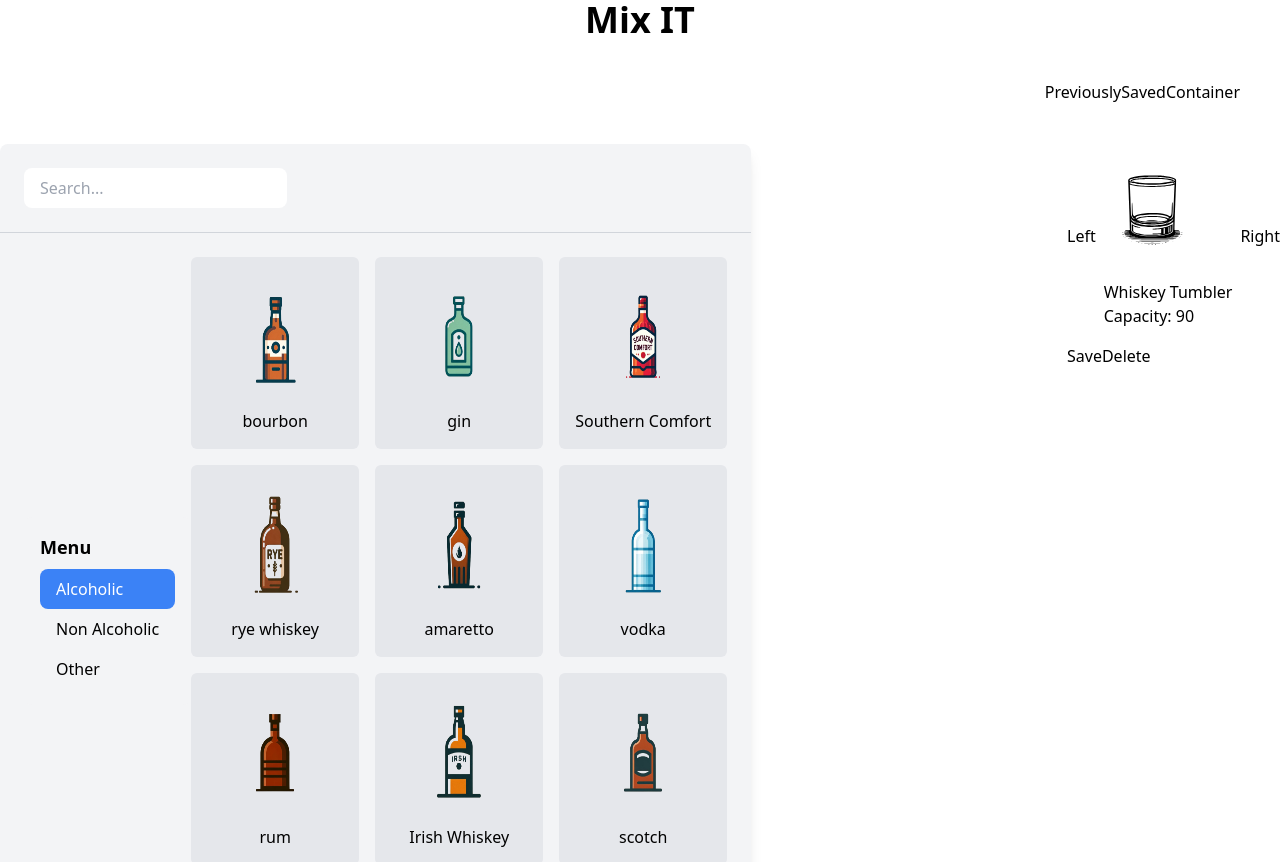
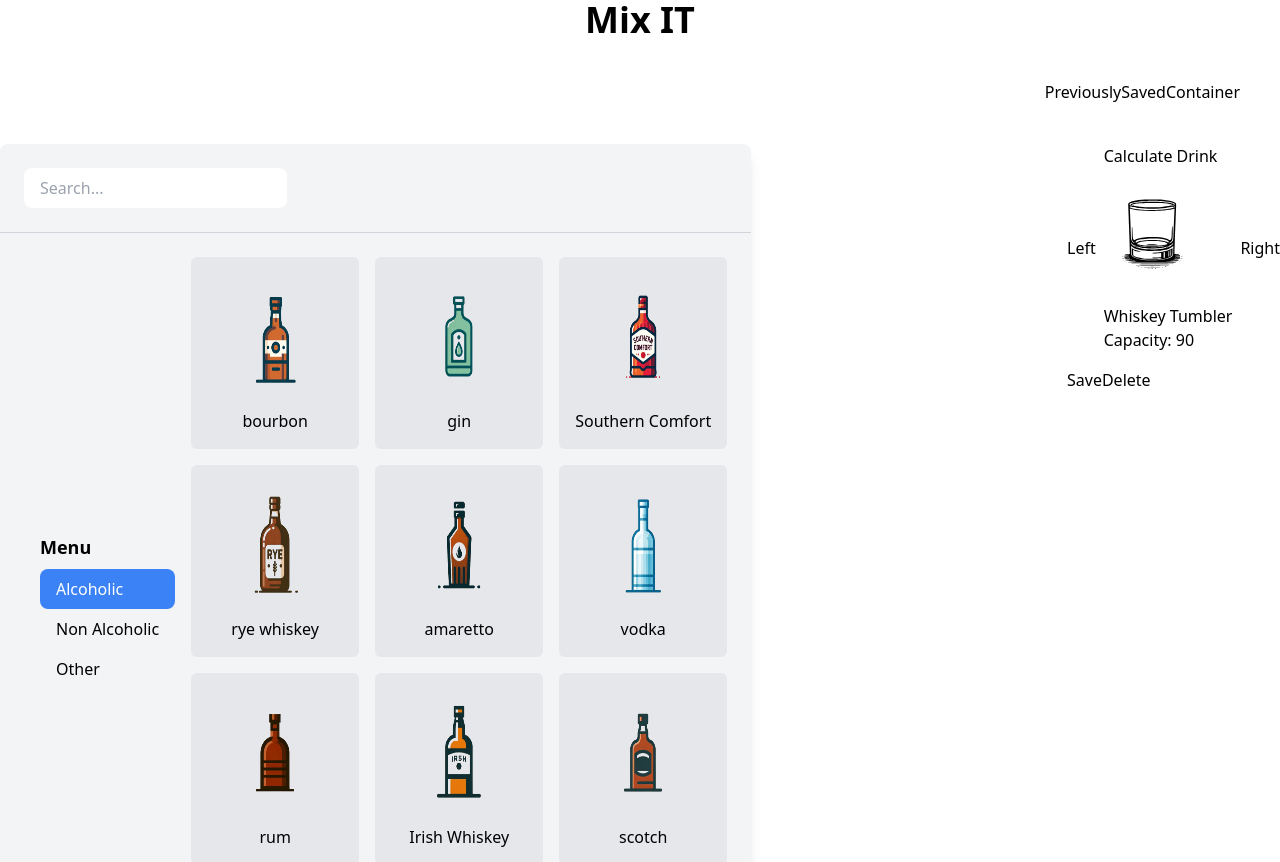
Before and after one commit to andreealuca25/Mix-IT, a React app in the folder client/: page / in a window 1280 px wide. Shown: the top 862 px of the page. Built offline with nearby package versions, Linux system fonts and the light colour scheme.

Commit message:
mock functionality for glass content calculator

```diff
--- a/client/src/components/bar/PourButton.js
+++ b/client/src/components/bar/PourButton.js
@@ -10,7 +10,7 @@ function PourButton({ selectedItem, onPour }) {
   const handlePourButtonClick = () => {
     if (selectedItem) {
       console.log(`Pouring ${quantity}ml ${selectedItem}`);
-      onPour({ selectedItem: selectedItem, quantity: quantity });
+      onPour({ name: selectedItem, quantity: quantity });
     } else {
       console.log("No item selected");
     }
--- /dev/null
+++ b/client/src/components/cup/ContentCalculator.js
@@ -0,0 +1,9 @@
+import React, { useState, useEffect } from "react";
+function ContentCalculator({ cupContent, onCompleteCalculation }) {
+  const calculateDrink = () => {
+    onCompleteCalculation(cupContent);
+  };
+  return <button onClick={calculateDrink}>Calculate Drink</button>;
+}
+
+export default ContentCalculator;
--- a/client/src/components/cup/Cup.js
+++ b/client/src/components/cup/Cup.js
@@ -1,13 +1,18 @@
 import React, { useState, useEffect } from "react";
 import CupInfo from "./CupInfo";
+import ContentCalculator from "./ContentCalculator";
 function Cup({ cupData, selectedDrink }) {
   const [currentCapacity, setCurrentCapacity] = useState(cupData.capacity);
+  const [cupContent, setCupContent] = useState([]);
+  const [calculationResult, setCalculationResult] = useState([]);
 
   useEffect(() => {
     console.log(selectedDrink);
     if (selectedDrink != null) {
       if (currentCapacity - selectedDrink.quantity >= 0) {
         setCurrentCapacity(currentCapacity - selectedDrink.quantity);
+        if (!cupContent.includes(selectedDrink.name))
+          setCupContent([...cupContent, selectedDrink.name]);
       } else {
         alert("No space available");
       }
@@ -15,10 +20,28 @@ function Cup({ cupData, selectedDrink }) {
   }, [selectedDrink]);
 
   useEffect(() => {
+    /*when you reset the glass*/
     setCurrentCapacity(cupData.capacity);
+    setCupContent([]);
   }, [cupData]);
+
+  const handleCalculationResult = (result) => {
+    setCalculationResult(result);
+  };
   return (
     <div>
+      {calculationResult.length != 0 ? (
+        <div>
+          {calculationResult.map((item, index) => {
+            return <div key={index}>{item}</div>;
+          })}
+        </div>
+      ) : (
+        <ContentCalculator
+          cupContent={cupContent}
+          onCompleteCalculation={handleCalculationResult}
+        />
+      )}
       <img
         src={`/images/cups/${cupData.imgSrc}`}
         alt="Not available"
```
